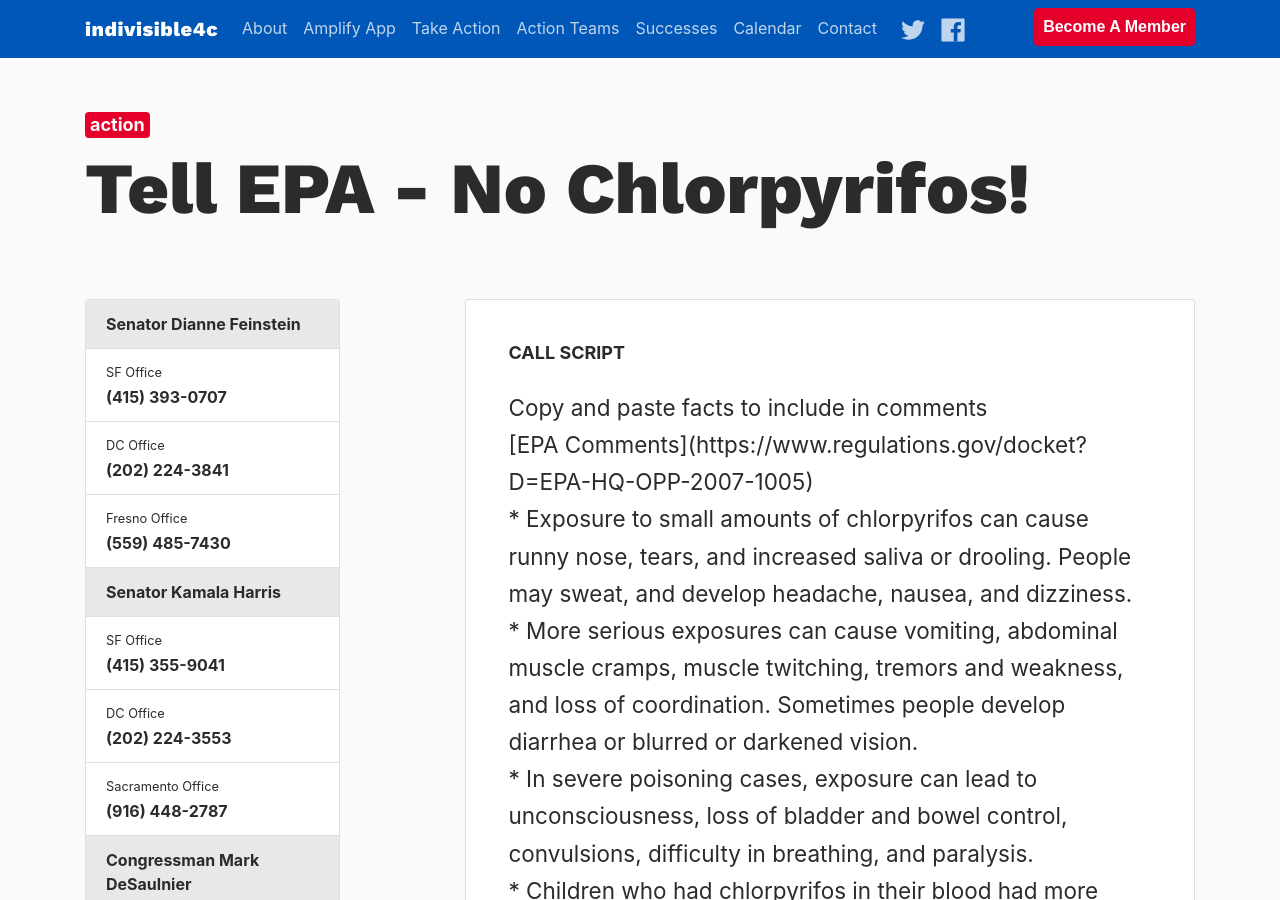
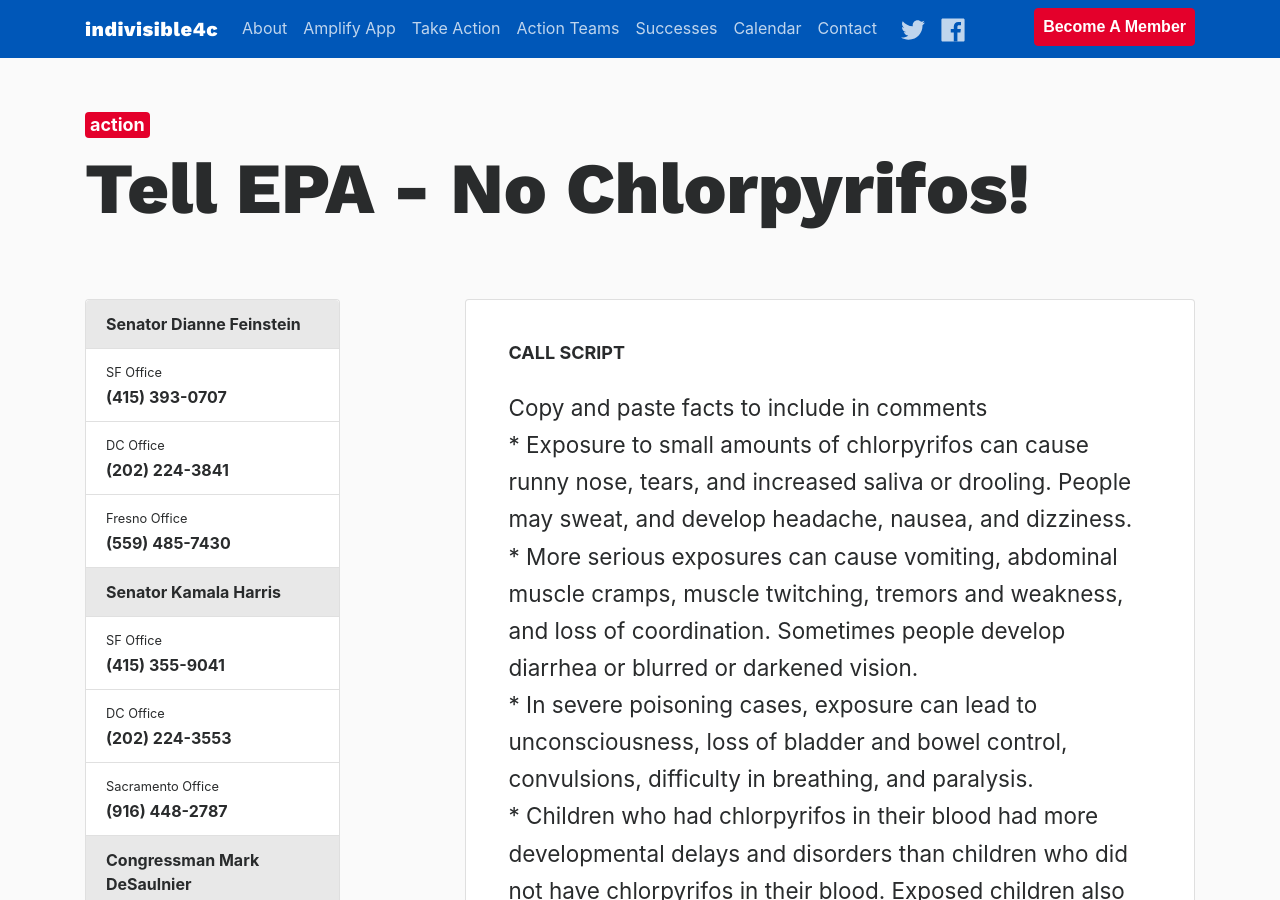
Before and after one commit to IndivisibleTemplate/BasicTemplate, a Jekyll site: the page built from _posts/2017-05-18-tell-epa-no-chlorpyrifos.markdown, in a window 1280 px wide and 900 px high. Built offline with Jekyll 4.4.1, drawn with Linux system fonts in a browser that asks for light colours; nearby versions of some CDN libraries; comment, search, counter and statistics services are not loaded.

Commit message:
Updated Tell Epa No Chlorpyrifos

```diff
--- a/_posts/2017-05-18-tell-epa-no-chlorpyrifos.markdown
+++ b/_posts/2017-05-18-tell-epa-no-chlorpyrifos.markdown
@@ -5,9 +5,9 @@
 - action
 tags:
 - action
-call-script-text: "Copy and paste facts to include in comments\n<br/>[EPA Comments](https://www.regulations.gov/docket?D=EPA-HQ-OPP-2007-1005)\n\n\n\n\n<br/>*
-  \ Exposure to small amounts of chlorpyrifos can cause runny nose, tears, and increased
-  saliva or drooling. People may sweat, and develop headache, nausea, and dizziness.\n\n\n\n<br/>*
+call-script-text: "Copy and paste facts to include in comments\n\n\n\n<br/>*  Exposure
+  to small amounts of chlorpyrifos can cause runny nose, tears, and increased saliva
+  or drooling. People may sweat, and develop headache, nausea, and dizziness.\n\n\n\n<br/>*
   \ More serious exposures can cause vomiting, abdominal muscle cramps, muscle twitching,
   tremors and weakness, and loss of coordination. Sometimes people develop diarrhea
   or blurred or darkened vision.\n\n\n\n<br/>*  In severe poisoning cases, exposure
```
